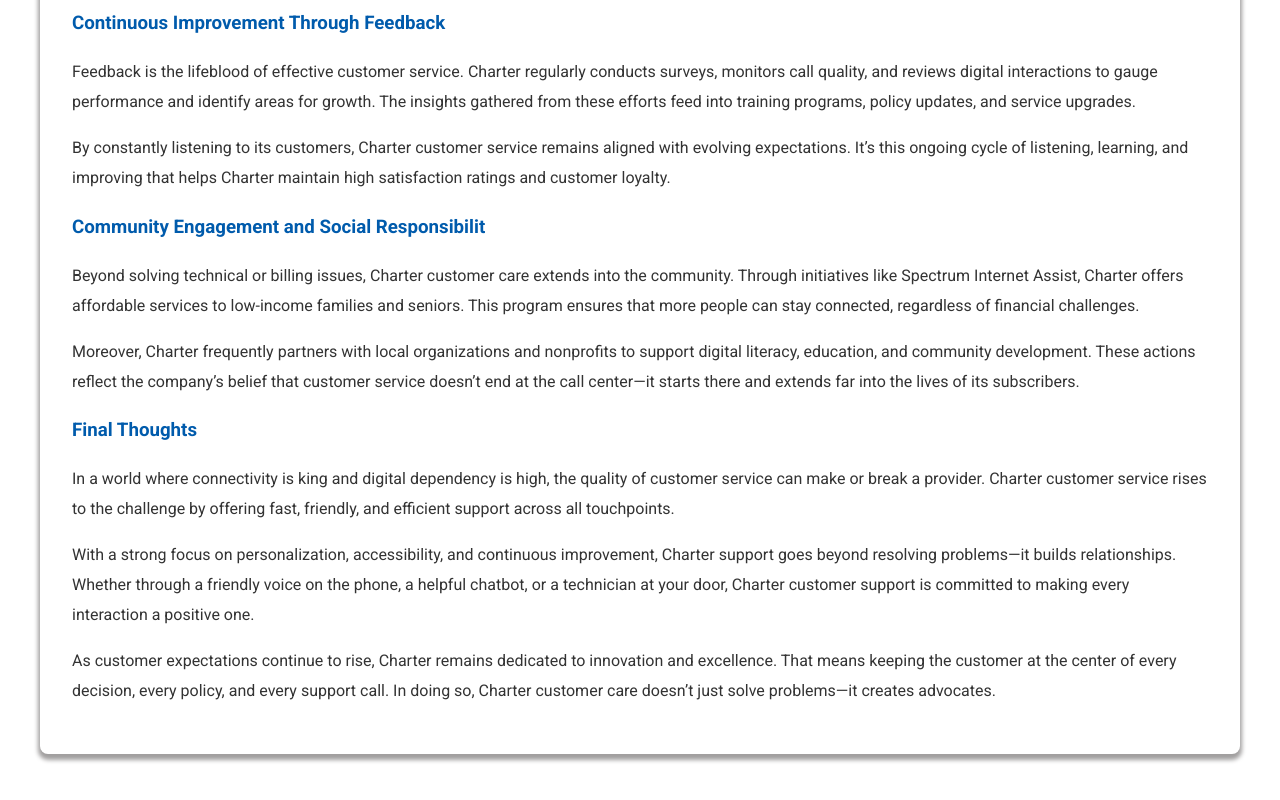
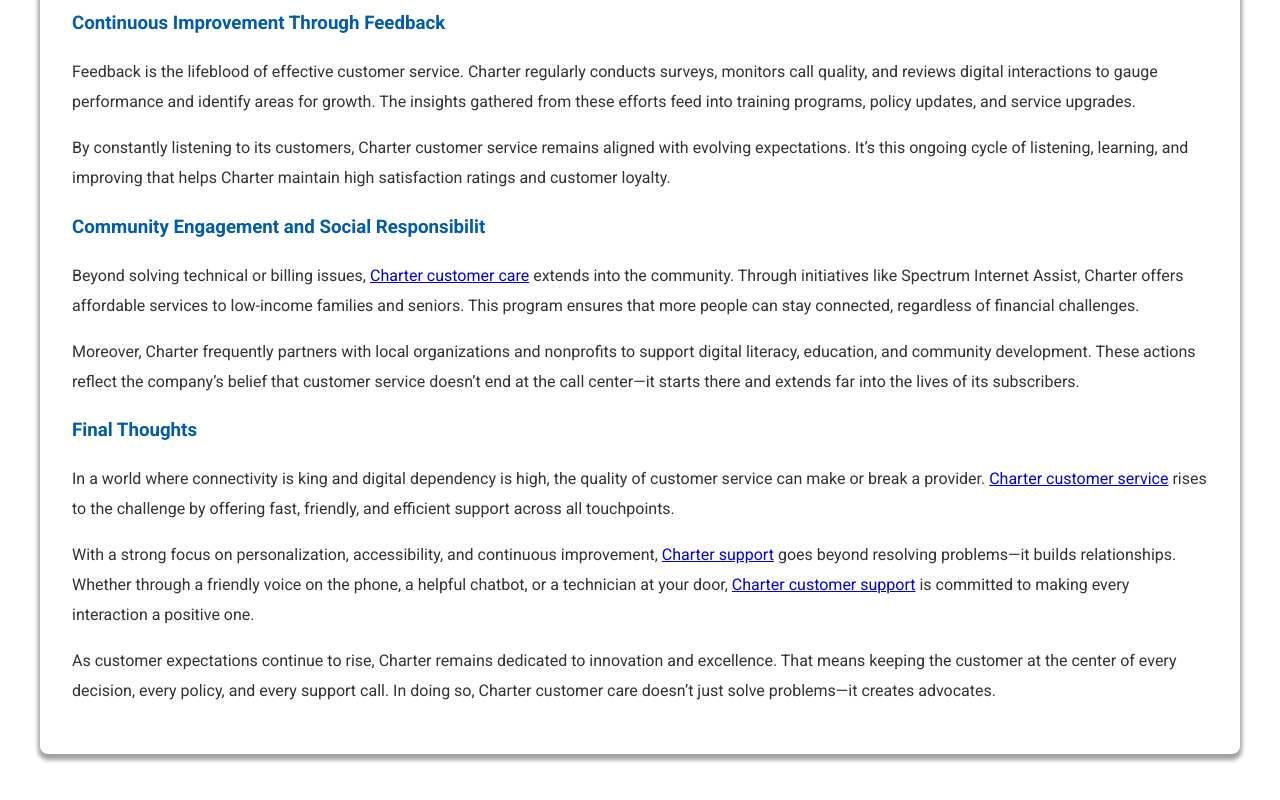
Before and after one commit to charter0227/charter, a plain HTML site: page index.html in a window 1280 px wide. Shown: the part 3131-3931 px from the top of the page. Drawn offline with Linux system fonts and the light colour scheme.

Commit message:
Update index.html

```diff
--- a/index.html
+++ b/index.html
@@ -257,14 +257,14 @@
       <p>By constantly listening to its customers, Charter customer service remains aligned with evolving expectations. It’s this ongoing cycle of listening, learning, and improving that helps Charter maintain high satisfaction ratings and customer loyalty.</p>
 
       <h3>Community Engagement and Social Responsibilit</h3>
-      <p>Beyond solving technical or billing issues, Charter customer care extends into the community. Through initiatives like Spectrum Internet Assist, Charter offers affordable services to low-income families and seniors. This program ensures that more people can stay connected, regardless of financial challenges.</p>
+      <p>Beyond solving technical or billing issues, <a href="https://charterguide.pages.dev/">Charter customer care</a> extends into the community. Through initiatives like Spectrum Internet Assist, Charter offers affordable services to low-income families and seniors. This program ensures that more people can stay connected, regardless of financial challenges.</p>
 
       <p>Moreover, Charter frequently partners with local organizations and nonprofits to support digital literacy, education, and community development. These actions reflect the company’s belief that customer service doesn’t end at the call center—it starts there and extends far into the lives of its subscribers.</p>
 
       <h3>Final Thoughts</h3>
-      <p>In a world where connectivity is king and digital dependency is high, the quality of customer service can make or break a provider. Charter customer service rises to the challenge by offering fast, friendly, and efficient support across all touchpoints.</p>
+      <p>In a world where connectivity is king and digital dependency is high, the quality of customer service can make or break a provider. <a href="https://charterguide.pages.dev/">Charter customer service</a> rises to the challenge by offering fast, friendly, and efficient support across all touchpoints.</p>
 
-      <p>With a strong focus on personalization, accessibility, and continuous improvement, Charter support goes beyond resolving problems—it builds relationships. Whether through a friendly voice on the phone, a helpful chatbot, or a technician at your door, Charter customer support is committed to making every interaction a positive one.</p>
+      <p>With a strong focus on personalization, accessibility, and continuous improvement, <a href="https://charterguide.pages.dev/">Charter support</a> goes beyond resolving problems—it builds relationships. Whether through a friendly voice on the phone, a helpful chatbot, or a technician at your door, <a href="https://charterguide.pages.dev/">Charter customer support</a> is committed to making every interaction a positive one.</p>
 
       <p>As customer expectations continue to rise, Charter remains dedicated to innovation and excellence. That means keeping the customer at the center of every decision, every policy, and every support call. In doing so, Charter customer care doesn’t just solve problems—it creates advocates.</p>
     </section>
```
